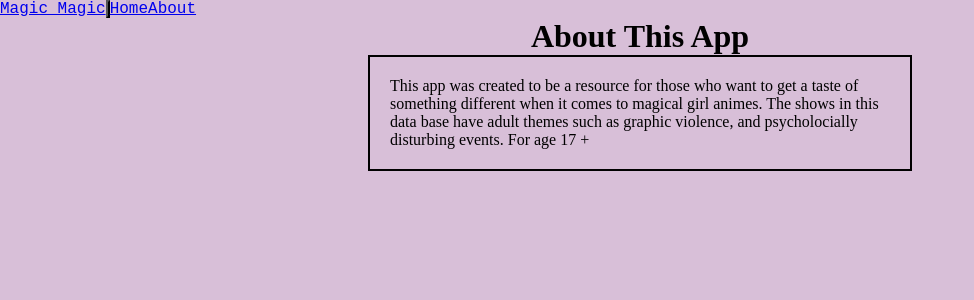
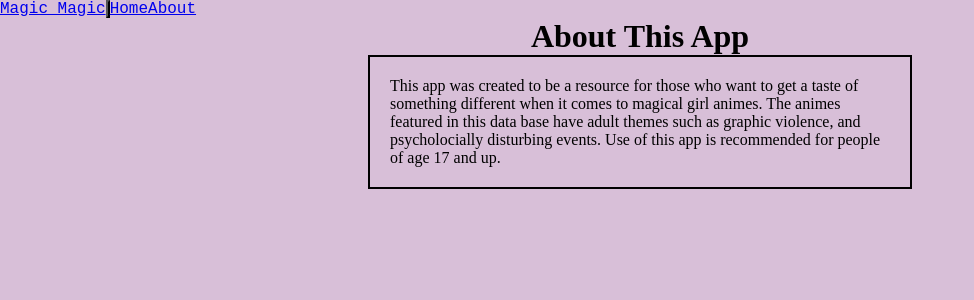
Before and after one commit to nneverson/Magic-Magic, a React (Create React App) app: page /about in a window 1280 px wide. Shown: the top 300 px of the page, without its empty margins (0-974 px from the left). Built offline with nearby package versions, Linux system fonts and the light colour scheme; a web font is replaced by a local one.

Commit message:
comments and redundant files deleted

```diff
--- a/src/components/About.js
+++ b/src/components/About.js
@@ -4,9 +4,14 @@ const About = () => {
 	return (
 		<div>
 			<div className='aboutText'>
-			<h1>About This App</h1>
-				<p>This app was created to be a resource for those who want to get a taste
-				of something different when it comes to magical girl animes. The shows in this data base have adult themes such as graphic violence, and psycholocially disturbing events. For age 17 +</p>
+				<h1>About This App</h1>
+				<p>
+					This app was created to be a resource for those who want to get a
+					taste of something different when it comes to magical girl animes. The
+					animes featured in this data base have adult themes such as graphic
+					violence, and psycholocially disturbing events. Use of this app is
+					recommended for people of age 17 and up.
+				</p>
 			</div>
 		</div>
 	);
--- a/src/components/AnimeDetails.css
+++ b/src/components/AnimeDetails.css
@@ -11,8 +11,5 @@
 	border: 2px solid black;
 	padding: 20px;
 }
-/* main {
-	display: flex;
-	justify-items: center;
-} */
+
 @import 'bootstrap/dist/css/bootstrap.min.css';
--- a/src/components/Animes.js
+++ b/src/components/Animes.js
@@ -55,4 +55,3 @@ const Animes = () => {
 };
 
 export default Animes;
-/// This is the home page where all the shows are listed in a grid. Linked to was used to make each picture and title clickable. It should lead to more details about whichever show that was clicked.
```
Also changed, not shown: src/components/App.css (+1 -7 lines), src/components/Navbar/MenuItems.js (deleted, +0 -9 lines), src/components/Navbar/unusedcomponents/Navbar.js (deleted, +0 -30 lines), 2 other files (tests, documents, lock files or other folders).
